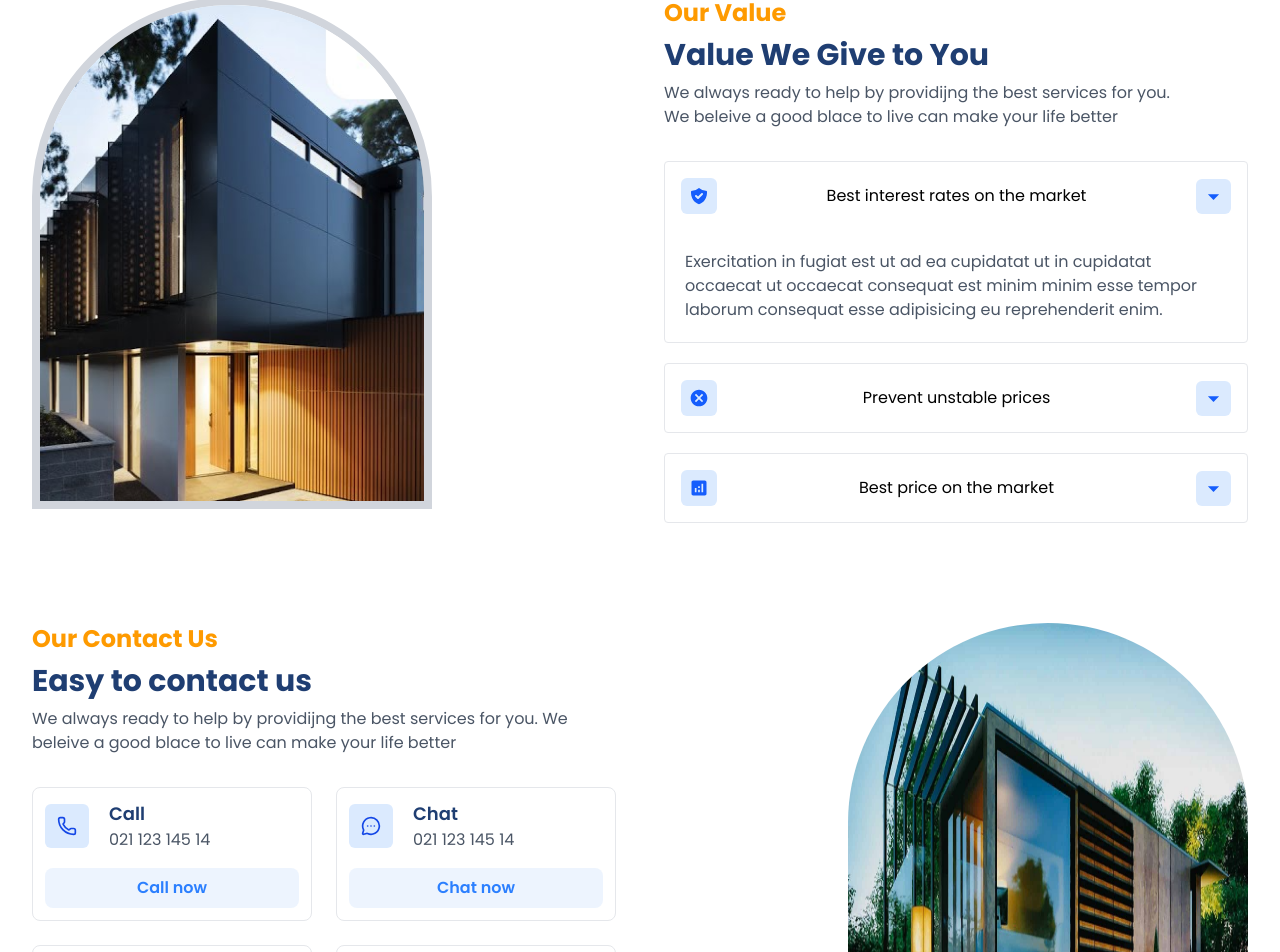
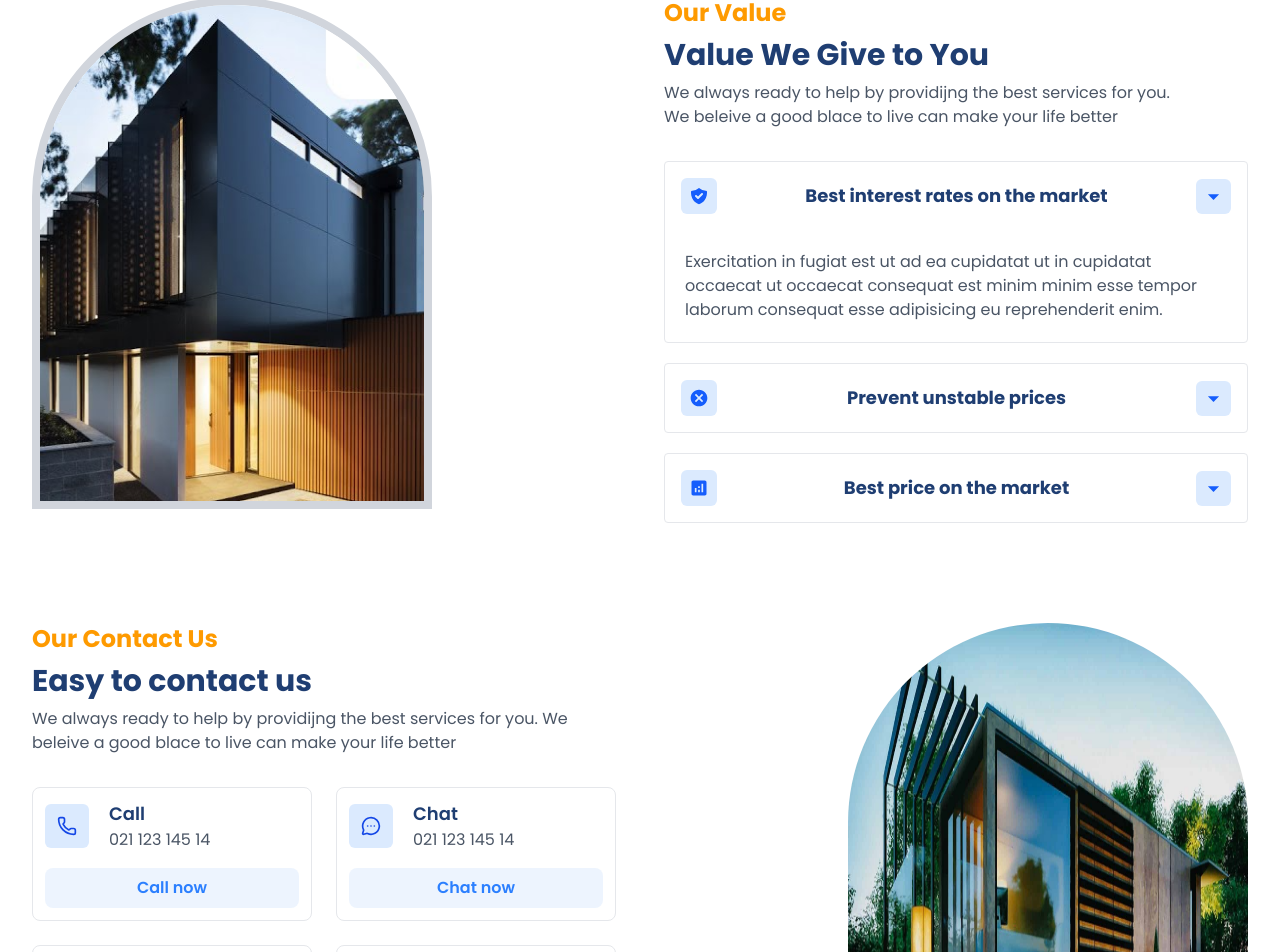
Before and after one commit to Arijitkhan99git/Real-Estate-website, a React (Vite) app: page / in a window 1280 px wide. Shown: the part 1578-2530 px from the top of the page. Built offline with nearby package versions, Linux system fonts and the light colour scheme.

Commit message:
Change value dropdown text style

```diff
--- a/src/value/Value.jsx
+++ b/src/value/Value.jsx
@@ -60,7 +60,7 @@ function Value() {
                                         <AccordionItemButton className='flex w-full justify-between p-4 items-center cursor-pointer'>
 
                                                 <div className='text-xl p-2 bg-blue-100 rounded-md text-blue-600'>{item.icon}</div>
-                                                <span>{item.heading}</span>
+                                                <span className='text-lg text-primary poppins-bold'>{item.heading}</span>
                                                 <div>
                                                     <MdOutlineArrowDropDown size={35}   className='bg-blue-100 rounded-md p-1 text-blue-600  hover:bg-blue-200 transition-colors'/>
                                                 </div>
```
